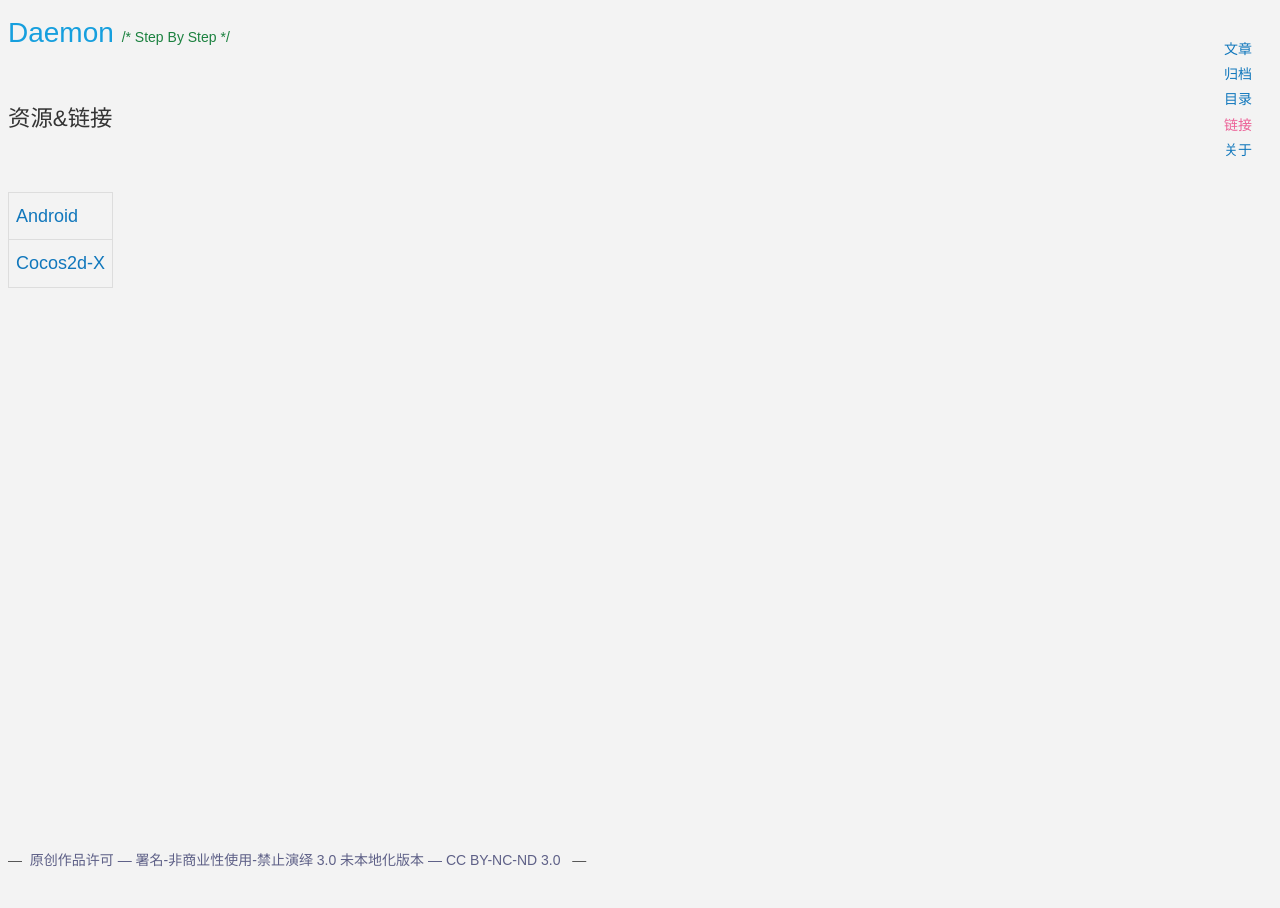
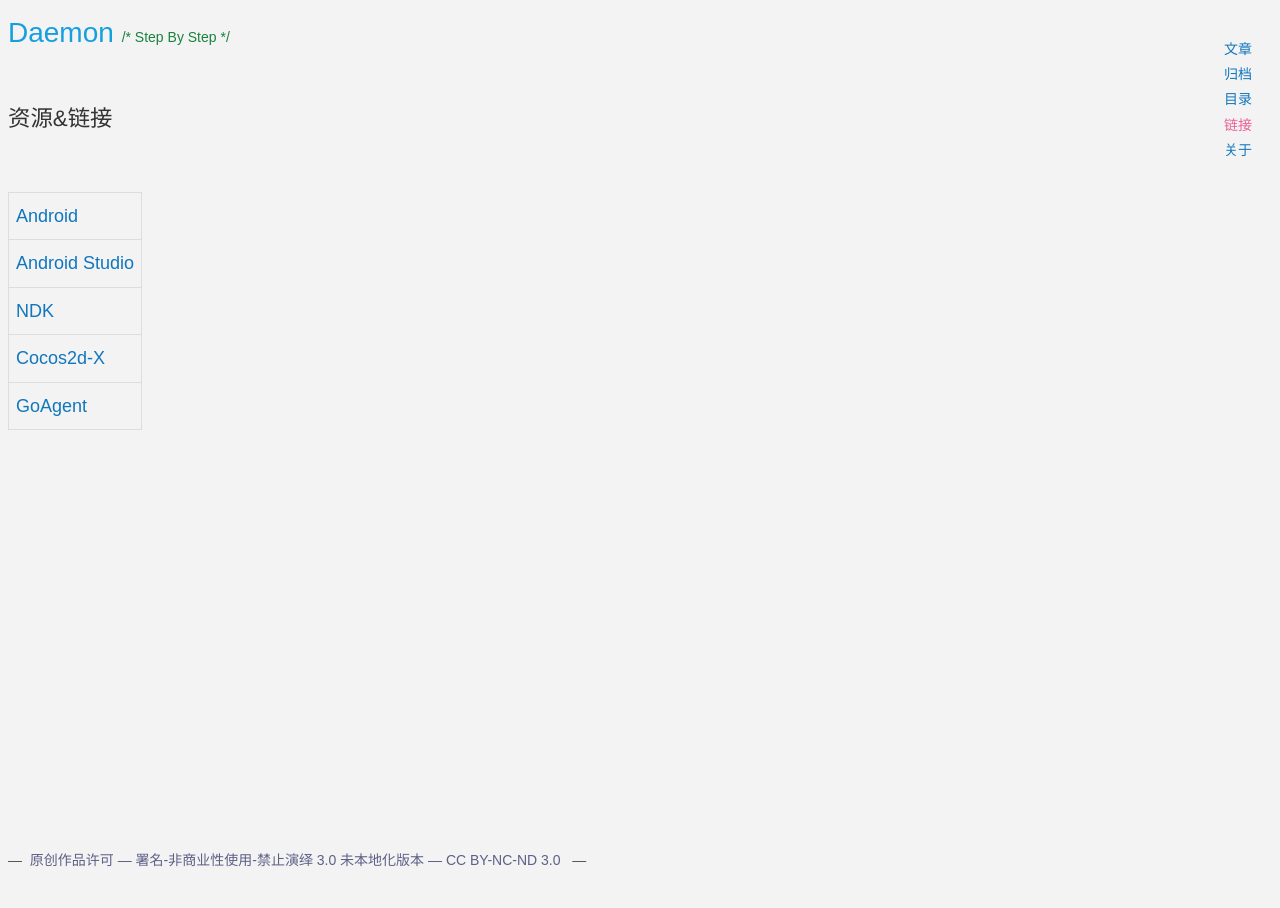
Before and after one commit to daemon369/daemon369.github.io, a Jekyll site: the page built from links.html, in a window 1280 px wide. Built offline with Jekyll 4.4.1, drawn with Linux system fonts in a browser that asks for light colours; nearby versions of some CDN libraries; comment, search, counter and statistics services are not loaded; a style sheet for code colours, icons or effects is not loaded.

Commit message:
modify link page

```diff
--- a/links.html
+++ b/links.html
@@ -16,7 +16,16 @@ index: 4
         <td><a href="http://www.android.com/">Android</a></td>
       </tr>
       <tr>
+        <td><a href="http://developer.android.com/sdk/installing/studio.html">Android Studio</a></td>
+      </tr>
+      <tr>
+        <td><a href="http://developer.android.com/tools/sdk/ndk/index.html">NDK</a></td>
+      </tr>
+      <tr>
         <td><a href="http://www.cocos2d-x.org/">Cocos2d-X</a> </mtd>
+      </tr>
+      <tr>
+        <td><a href="https://code.google.com/p/goagent/">GoAgent</a> </mtd>
       </tr>
     </tbody>
   </table>
```
